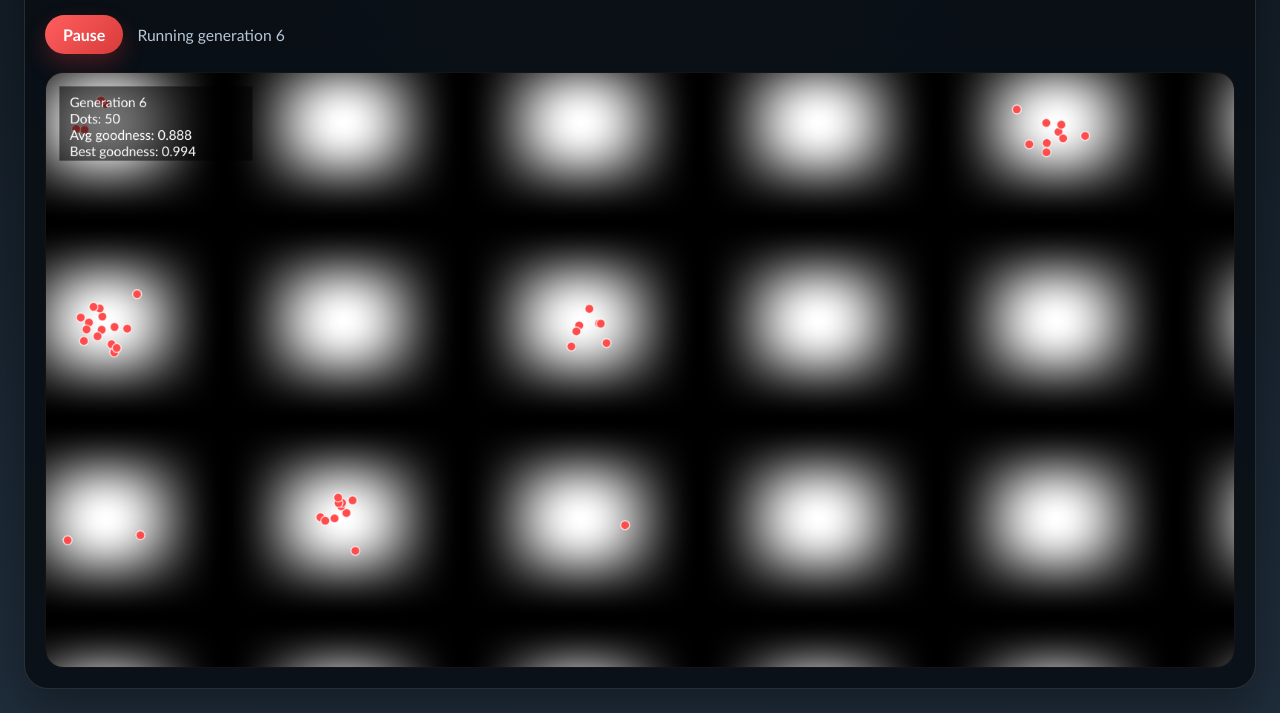
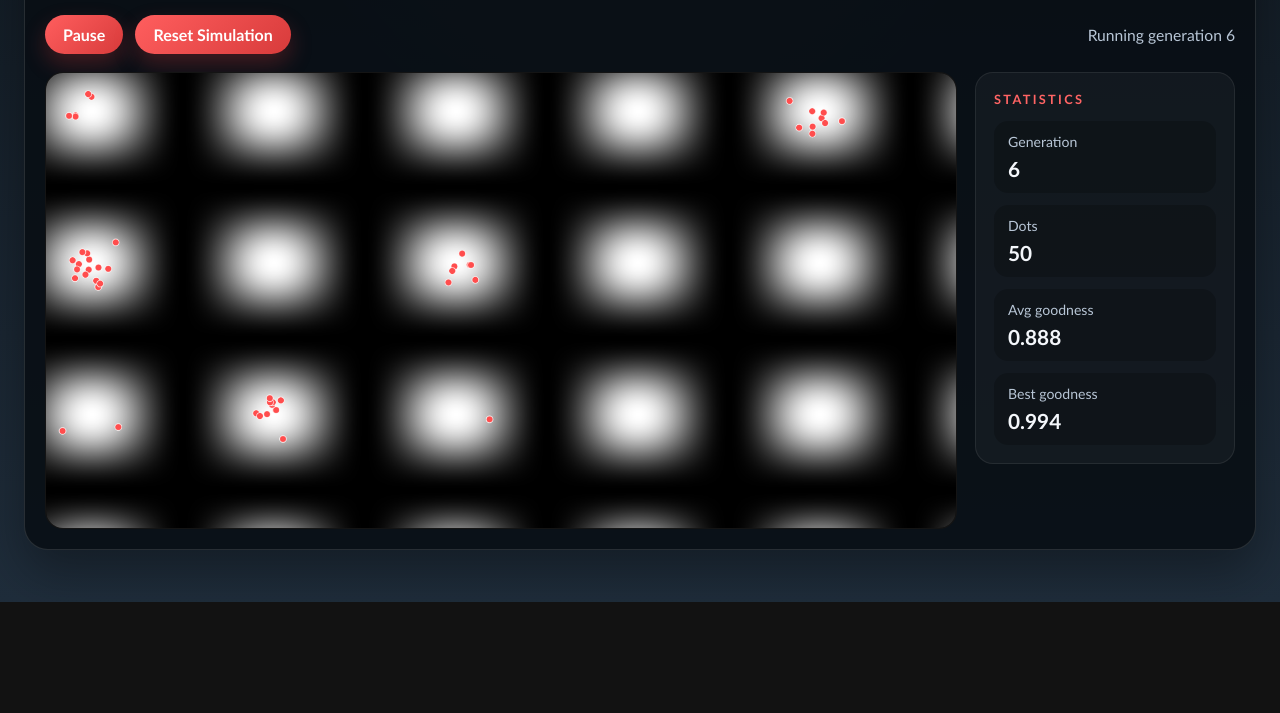
Before and after one commit to shadowfir3/evolution-strategy-visualization, a plain HTML site: page main.html in a window 1280 px wide. Shown: the part 198-911 px from the top of the page. After the commit the page ends 800 px from the top, so only its background shows below. Drawn offline with Linux system fonts and the light colour scheme.

Commit message:
Added simulation reset

```diff
--- a/main.html
+++ b/main.html
@@ -4,7 +4,7 @@
     <meta charset="UTF-8" />
     <meta name="viewport" content="width=device-width, initial-scale=1.0" />
     <title>Evolution Strategy Visualization</title>
-    <link rel="stylesheet" href="style.css" />
+    <link rel="stylesheet" href="style.css?v=20260531" />
   </head>
   <body>
     <main class="page">
@@ -20,18 +20,44 @@
           </p>
         </div>
         <div class="controls">
+          <div class="button-row">
             <button id="pause-button" type="button">Pause</button>
+            <button id="reset-button" type="button">Reset Simulation</button>
+          </div>
           <p id="status-text" class="status">Running generation loop</p>
         </div>
+        <div class="simulation-layout">
           <canvas
             id="evolution-canvas"
             width="1600"
             height="800"
             aria-label="Evolution strategy visualization canvas"
           ></canvas>
+          <section class="stats-panel" aria-label="Simulation statistics">
+            <p class="stats-eyebrow">Statistics</p>
+            <dl class="stats-list">
+              <div class="stat-item">
+                <dt>Generation</dt>
+                <dd id="generation-value">1</dd>
+              </div>
+              <div class="stat-item">
+                <dt>Dots</dt>
+                <dd id="dot-count-value">50</dd>
+              </div>
+              <div class="stat-item">
+                <dt>Avg goodness</dt>
+                <dd id="average-goodness-value">0.000</dd>
+              </div>
+              <div class="stat-item">
+                <dt>Best goodness</dt>
+                <dd id="best-goodness-value">0.000</dd>
+              </div>
+            </dl>
+          </section>
+        </div>
       </section>
     </main>
 
-    <script src="script.js"></script>
+    <script src="script.js?v=20260531"></script>
   </body>
 </html>
--- a/script.js
+++ b/script.js
@@ -1,7 +1,12 @@
 const canvas = document.getElementById("evolution-canvas");
 const context = canvas.getContext("2d");
 const pauseButton = document.getElementById("pause-button");
+const resetButton = document.getElementById("reset-button");
 const statusText = document.getElementById("status-text");
+const generationValue = document.getElementById("generation-value");
+const dotCountValue = document.getElementById("dot-count-value");
+const averageGoodnessValue = document.getElementById("average-goodness-value");
+const bestGoodnessValue = document.getElementById("best-goodness-value");
 
 const WIDTH = canvas.width;
 const HEIGHT = canvas.height;
@@ -124,20 +129,24 @@ function evolveDots(currentDots) {
   return [...survivors, ...offspring];
 }
 
-function drawGenerationInfo(dots) {
+function getSimulationStats(currentDots) {
   const averageGoodness =
-    dots.reduce((sum, dot) => sum + dot.goodness, 0) / dots.length;
-  const bestGoodness = Math.max(...dots.map((dot) => dot.goodness));
+    currentDots.reduce((sum, dot) => sum + dot.goodness, 0) / currentDots.length;
+  const bestGoodness = Math.max(...currentDots.map((dot) => dot.goodness));
 
-  context.fillStyle = "rgba(0, 0, 0, 0.55)";
-  context.fillRect(18, 18, 260, 100);
+  return {
+    averageGoodness,
+    bestGoodness,
+  };
+}
 
-  context.fillStyle = "#ffffff";
-  context.font = '18px "Trebuchet MS", sans-serif';
-  context.fillText(`Generation ${generation}`, 32, 46);
-  context.fillText(`Dots: ${dots.length}`, 32, 68);
-  context.fillText(`Avg goodness: ${averageGoodness.toFixed(3)}`, 32, 90);
-  context.fillText(`Best goodness: ${bestGoodness.toFixed(3)}`, 32, 112);
+function updateStatistics(currentDots) {
+  const { averageGoodness, bestGoodness } = getSimulationStats(currentDots);
+
+  generationValue.textContent = String(generation);
+  dotCountValue.textContent = String(currentDots.length);
+  averageGoodnessValue.textContent = averageGoodness.toFixed(3);
+  bestGoodnessValue.textContent = bestGoodness.toFixed(3);
 }
 
 function updateControls() {
@@ -148,16 +157,23 @@ function updateControls() {
 }
 
 const backgroundImage = createBackgroundImage();
-let dots = createRandomDots(DOT_COUNT);
+let dots = [];
 
 function render() {
+  context.clearRect(0, 0, WIDTH, HEIGHT);
   context.putImageData(backgroundImage, 0, 0);
 
   for (const dot of dots) {
     dot.draw(context);
   }
+  updateStatistics(dots);
+}
 
-  drawGenerationInfo(dots);
+function clearScheduledGeneration() {
+  if (evolutionTimerId !== null) {
+    window.clearTimeout(evolutionTimerId);
+    evolutionTimerId = null;
+  }
 }
 
 function scheduleNextGeneration() {
@@ -180,12 +196,24 @@ function runGenerationStep() {
   scheduleNextGeneration();
 }
 
+function resetSimulation() {
+  clearScheduledGeneration();
+  generation = 1;
+  dots = createRandomDots(DOT_COUNT);
+  evaluateDots(dots);
+  render();
+  updateControls();
+
+  if (!isPaused) {
+    scheduleNextGeneration();
+  }
+}
+
 pauseButton.addEventListener("click", () => {
   isPaused = !isPaused;
 
-  if (isPaused && evolutionTimerId !== null) {
-    window.clearTimeout(evolutionTimerId);
-    evolutionTimerId = null;
+  if (isPaused) {
+    clearScheduledGeneration();
   }
 
   updateControls();
@@ -195,7 +223,8 @@ pauseButton.addEventListener("click", () => {
   }
 });
 
-evaluateDots(dots);
-render();
-updateControls();
-scheduleNextGeneration();
+resetButton.addEventListener("click", () => {
+  resetSimulation();
+});
+
+resetSimulation();
--- a/style.css
+++ b/style.css
@@ -67,8 +67,15 @@ h1 {
 .controls {
   display: flex;
   align-items: center;
+  justify-content: space-between;
   gap: 14px;
   margin: 18px 0;
+}
+
+.button-row {
+  display: flex;
+  flex-wrap: wrap;
+  gap: 12px;
 }
 
 button {
@@ -102,6 +109,14 @@ button:active {
   margin: 0;
   color: var(--muted);
   font-size: 0.98rem;
+  text-align: right;
+}
+
+.simulation-layout {
+  display: grid;
+  grid-template-columns: minmax(0, 1fr) 260px;
+  gap: 18px;
+  align-items: start;
 }
 
 canvas {
@@ -111,6 +126,46 @@ canvas {
   border-radius: 18px;
   border: 1px solid rgba(255, 255, 255, 0.08);
   background: #000;
+}
+
+.stats-panel {
+  border: 1px solid rgba(255, 255, 255, 0.08);
+  border-radius: 18px;
+  padding: 18px;
+  background: rgba(255, 255, 255, 0.04);
+}
+
+.stats-eyebrow {
+  margin: 0 0 14px;
+  color: var(--accent);
+  font-size: 0.8rem;
+  font-weight: 700;
+  letter-spacing: 0.18em;
+  text-transform: uppercase;
+}
+
+.stats-list {
+  display: grid;
+  gap: 12px;
+  margin: 0;
+}
+
+.stat-item {
+  padding: 12px 14px;
+  border-radius: 14px;
+  background: rgba(0, 0, 0, 0.22);
+}
+
+.stat-item dt {
+  margin: 0 0 6px;
+  color: var(--muted);
+  font-size: 0.88rem;
+}
+
+.stat-item dd {
+  margin: 0;
+  font-size: 1.3rem;
+  font-weight: 700;
 }
 
 @media (max-width: 900px) {
@@ -123,6 +178,18 @@ canvas {
     flex-direction: column;
   }
 
+  .status {
+    text-align: left;
+  }
+
+  .simulation-layout {
+    grid-template-columns: 1fr;
+  }
+
+  .stats-list {
+    grid-template-columns: repeat(auto-fit, minmax(140px, 1fr));
+  }
+
   .panel {
     padding: 14px;
     border-radius: 18px;
```
Also changed, not shown: 1 other file. Lines whose indentation alone changed are shown as unchanged.
